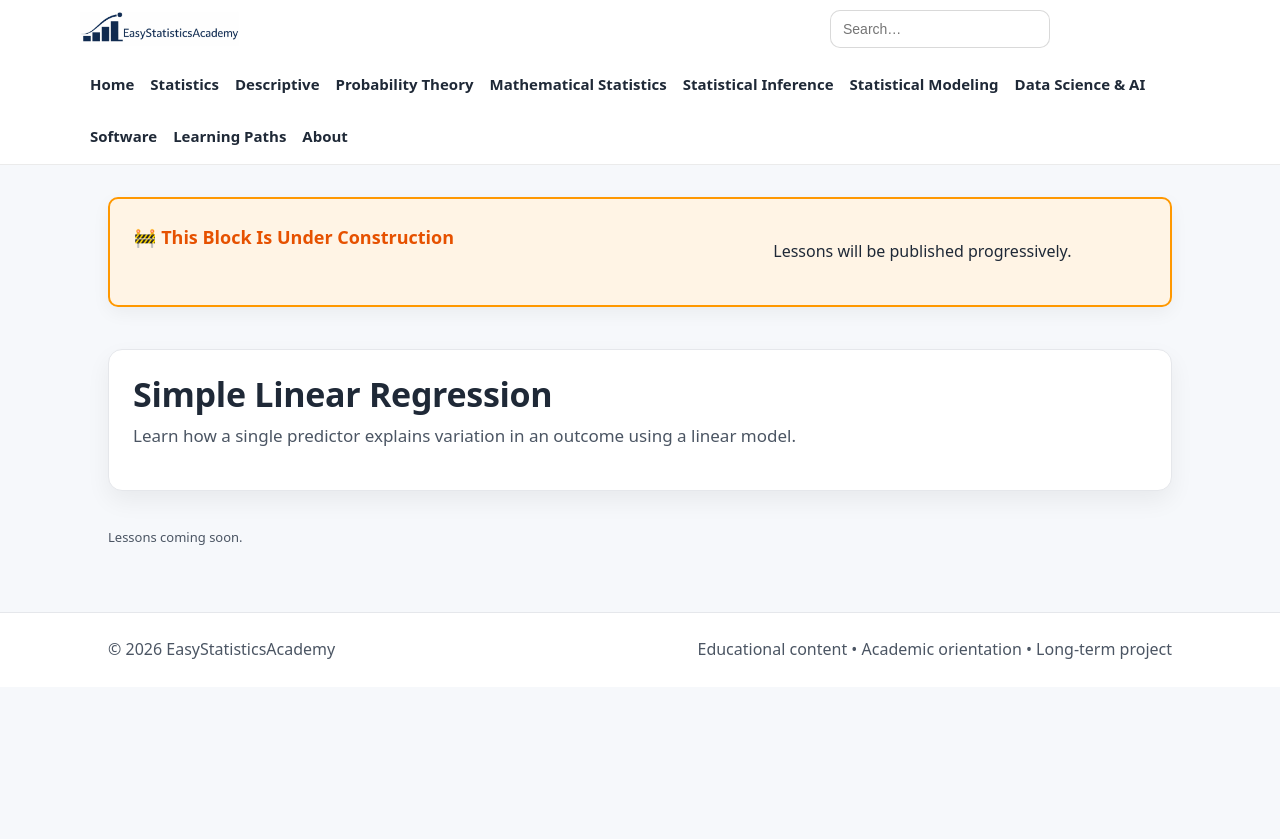
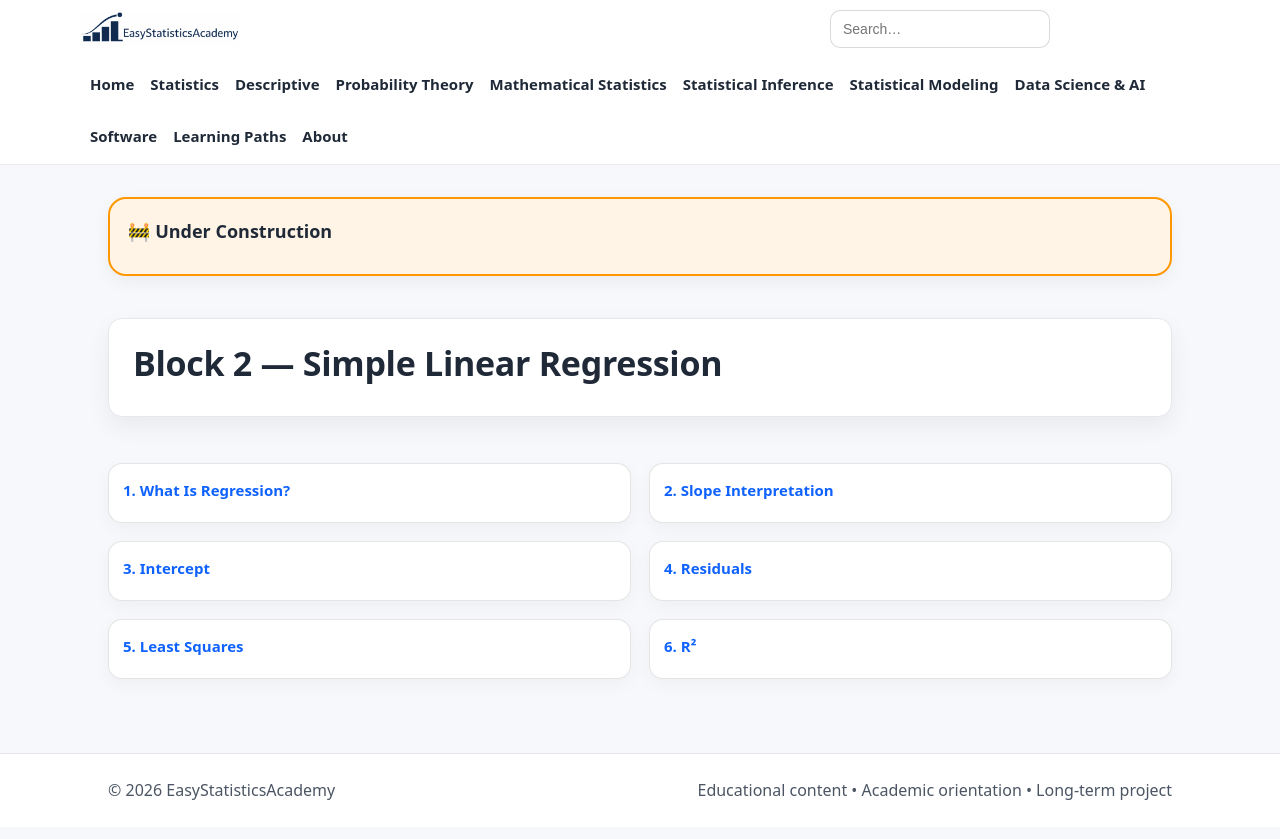
Before and after one commit to ammar-homaida-statistics/easystatisticsacademy, a Jekyll site: the page built from modeling/simple-linear-regression/index.md, in a window 1280 px wide. Shown: the top 839 px of the page. Built offline with Jekyll 4.4.1, drawn with Linux system fonts in a browser that asks for light colours.

Commit message:
Add lesson structure

```diff
--- a/modeling/simple-linear-regression/index.md
+++ b/modeling/simple-linear-regression/index.md
@@ -1,53 +1,62 @@
 ---
 layout: default
-title: Simple Linear Regression
+title: Block 2 — Simple Linear Regression
 permalink: /modeling/simple-linear-regression/
 sidebar: false
 ---
 
 <section class="section section-slim">
-  <div class="callout" style="background:#fff4e5; border:2px solid #ff9800; padding:1.5rem; border-radius:10px;">
-    <h2 style="color:#e65100;">🚧 This Block Is Under Construction</h2>
-    <p>Lessons will be published progressively.</p>
+  <div class="callout" style="background:#fff4e5; border:2px solid #ff9800;">
+    <h2>🚧 Under Construction</h2>
   </div>
 </section>
 
+<script>
+(function () {
+  localStorage.setItem("esa_continue_modeling_last_block_v0", JSON.stringify({
+    url: "/modeling/simple-linear-regression/",
+    label: "Block 2 — Simple Linear Regression"
+  }));
+})();
+</script>
+
 <section class="hero hero-section">
   <div class="hero-card">
-    <h1>Simple Linear Regression</h1>
-    <p class="lead">
-      Learn how a single predictor explains variation in an outcome using a linear model.
-    </p>
+    <h1>Block 2 — Simple Linear Regression</h1>
   </div>
 </section>
 
-<div id="continue-reading-slr" style="display:none;">
+<section id="continue-reading-slr" style="display:none;">
   <div class="callout">
     <h2>Continue reading</h2>
     <p id="continue-reading-slr-label"></p>
     <a class="btn" id="continue-reading-slr-btn">Continue</a>
   </div>
-</div>
+</section>
 
 <section class="section">
-  <p class="muted-mini">Lessons coming soon.</p>
+  <div class="grid grid-2">
+
+    <div class="card lesson-card"><h3><a href="/modeling/simple-linear-regression/what-is-regression/">1. What Is Regression?</a></h3></div>
+    <div class="card lesson-card"><h3><a href="/modeling/simple-linear-regression/slope/">2. Slope Interpretation</a></h3></div>
+    <div class="card lesson-card"><h3><a href="/modeling/simple-linear-regression/intercept/">3. Intercept</a></h3></div>
+    <div class="card lesson-card"><h3><a href="/modeling/simple-linear-regression/residuals/">4. Residuals</a></h3></div>
+    <div class="card lesson-card"><h3><a href="/modeling/simple-linear-regression/least-squares/">5. Least Squares</a></h3></div>
+    <div class="card lesson-card"><h3><a href="/modeling/simple-linear-regression/r-squared/">6. R²</a></h3></div>
+
+  </div>
 </section>
 
 <script>
 (function () {
-  var KEY = "esa_continue_modeling_slr_last_lesson_v0";
-  var raw = localStorage.getItem(KEY);
+  var raw = localStorage.getItem("esa_continue_modeling_slr_lesson_v0");
   if (!raw) return;
+  var data = JSON.parse(raw);
 
-  try {
-    var data = JSON.parse(raw);
-    if (!data || !data.url) return;
+  document.getElementById("continue-reading-slr-label").innerHTML =
+    'You last visited: <strong>' + data.label + '</strong>';
 
-    document.getElementById("continue-reading-slr-label").innerHTML =
-      'You last visited: <strong>' + (data.label || "lesson") + '</strong>';
-
-    document.getElementById("continue-reading-slr-btn").href = data.url;
-    document.getElementById("continue-reading-slr").style.display = "block";
-  } catch (e) {}
+  document.getElementById("continue-reading-slr-btn").href = data.url;
+  document.getElementById("continue-reading-slr").style.display = "block";
 })();
 </script>
```
